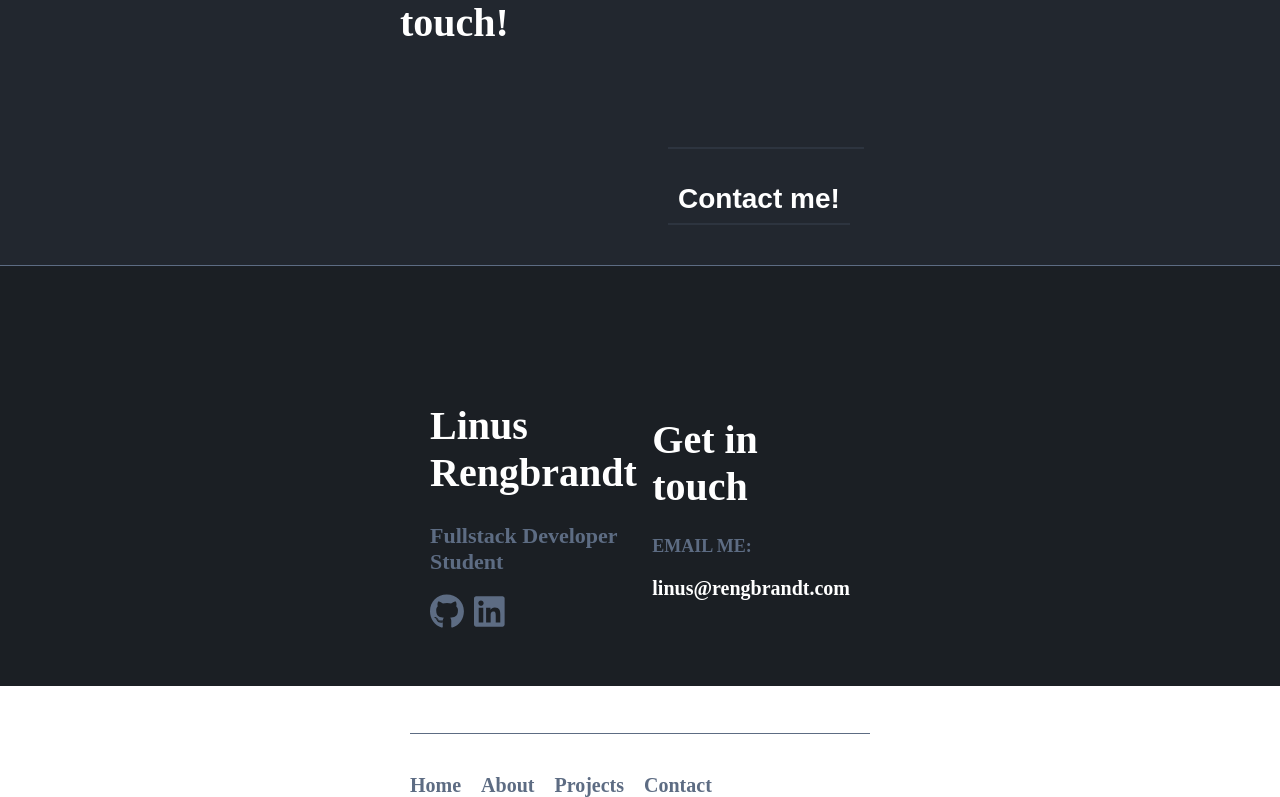
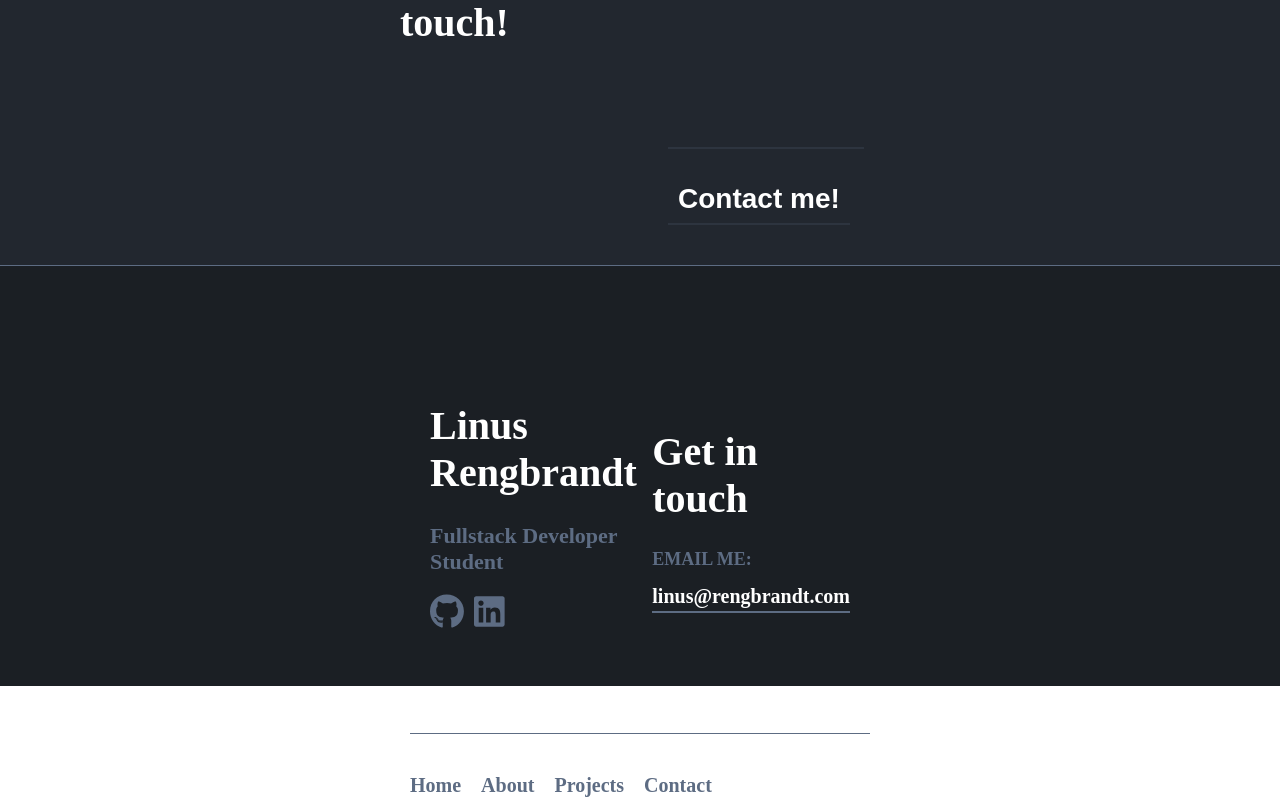
Before and after one commit to RogeSocial/Personal-Portfolio, a React (Vite) app in the folder client/: page / in a window 1280 px wide. Shown: the part 9429-10226 px from the top of the page. Built offline with nearby package versions, Linux system fonts and the light colour scheme.

Commit message:
when clicking on the mail it opens the mail to send an email

```diff
--- a/client/src/components/footer.tsx
+++ b/client/src/components/footer.tsx
@@ -30,7 +30,9 @@ function footer() {
                 <div className="footer-contact">
                     <h1>Get in touch</h1>
                     <h2>EMAIL ME:</h2>
-                    <p>linus@rengbrandt.com</p>
+                    <a className="footer-mail" href="mailto:linus@rengbrandt.com">
+                        linus@rengbrandt.com
+                    </a>
                 </div>
             </div>
             <div className="footer-nav">
--- a/client/src/styling/footer.css
+++ b/client/src/styling/footer.css
@@ -4,7 +4,7 @@
     padding: 10px;
     font-size: 20px;
     font-weight: bold;
-    border-top: 1px solid #5D6C83;
+    border-top: 1px solid #5d6c83;
 }
 
 .footer-container {
@@ -22,12 +22,12 @@
 }
 
 .footer-profile h2 {
-    color: #5D6C83;
+    color: #5d6c83;
     font-size: 22px;
 }
 
 .footer-socials {
-    color: #5D6C83;
+    color: #5d6c83;
     margin-right: 10px;
     font-size: 35px;
 }
@@ -37,17 +37,39 @@
     transition: all ease-in-out 0.3s;
 }
 
-.footer-contact h1, p{
+.footer-contact h1,p {
     color: #ffffff;
 }
 
 .footer-contact h2 {
-    color: #5D6C83;
+    color: #5d6c83;
     font-size: 18px;
 }
 
+.footer-mail {
+    position: relative;
+    color: white;
+    text-decoration: none;
+}
+
+.footer-mail::after {
+    content: "";
+    position: absolute;
+    bottom: -6px;
+    left: 0;
+    width: 100%;
+    height: 2px;
+    background-color: #5d6c83;
+    transition: height 0.3s ease, background-color 0.3s ease;
+}
+
+.footer-mail:hover::after {
+    width: 100%;
+    background-color: white;
+}
+
 .footer-nav {
-    border-top: 1px solid #5D6C83;
+    border-top: 1px solid #5d6c83;
     color: #ffffff;
     padding-top: 40px;
     margin-left: 400px;
```
Also changed, not shown: client/src/images/github-icon.svg (deleted), client/src/images/linkedin-icon.svg (deleted).
